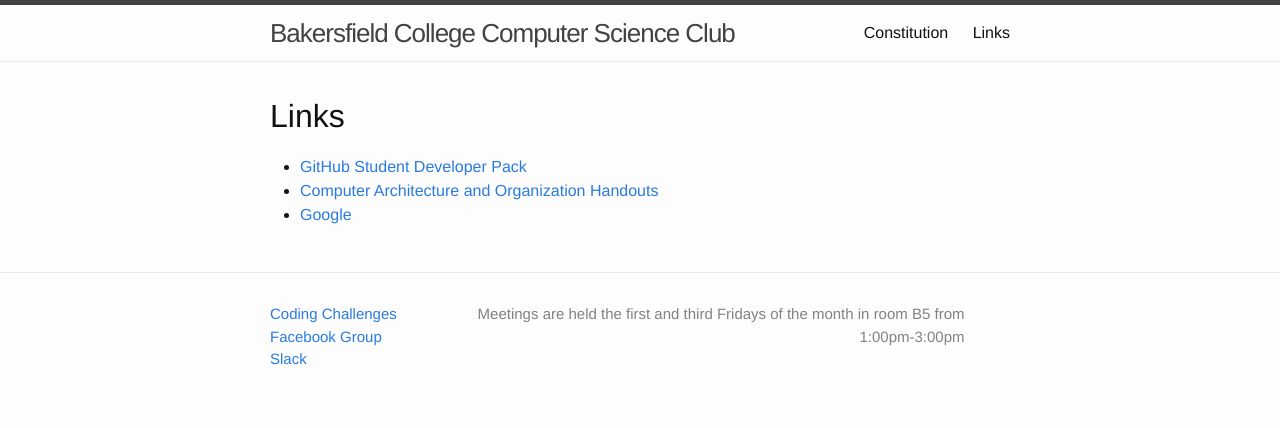
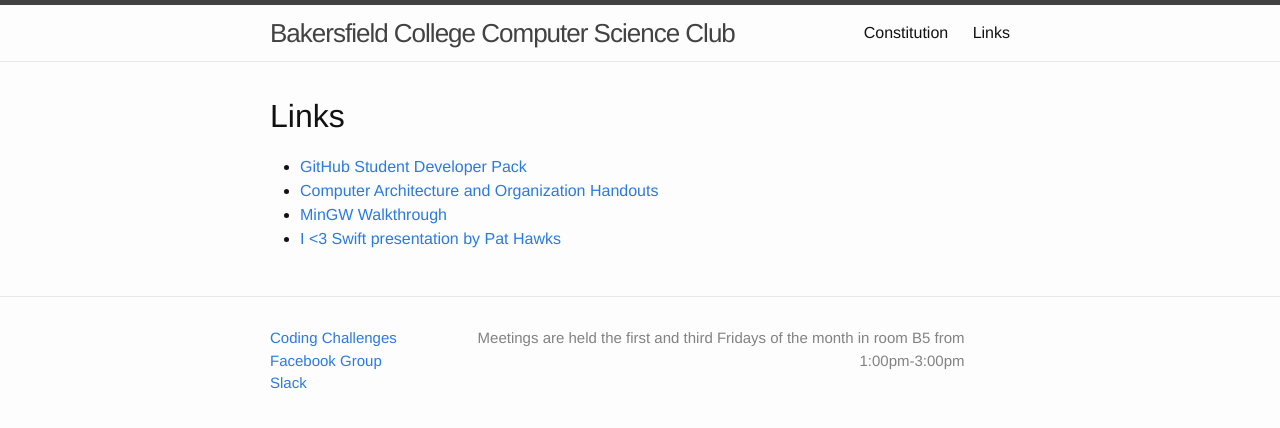
Before and after one commit to AICSC/aicsc.github.io, a Jekyll site: the page built from pages/links.md, in a window 1280 px wide. Shown: the top 428 px of the page. Built offline with Jekyll 4.4.1, drawn with Linux system fonts in a browser that asks for light colours.

Commit message:
Update links.md

```diff
--- a/pages/links.md
+++ b/pages/links.md
@@ -8,4 +8,5 @@
 
  * [GitHub Student Developer Pack](https://education.github.com/pack)
  * [Computer Architecture and Organization Handouts](https://github.com/pathawks/Computer-Architecture-and-Organization)
- * [Google](https://google.com)
+ * [MinGW Walkthrough](https://github.com/AICSC/Walkthrough/blob/master/MinGW/win8.md)
+ * [I <3 Swift presentation by Pat Hawks](https://m.youtube.com/watch?v=OXfF69MGuDM)
```
